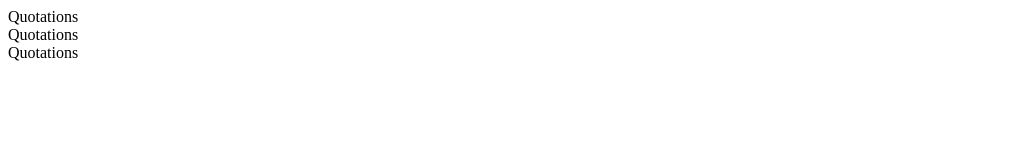
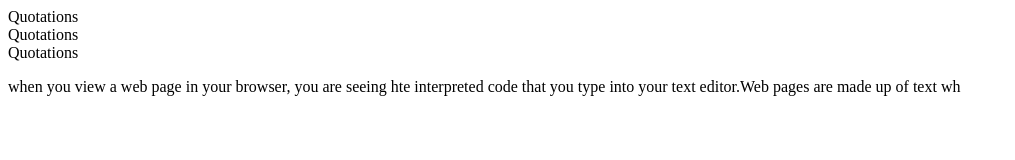
Before and after one commit to jadeh7/jadeh7.github.io, a plain HTML site: page HTMLPages/Guided1.html in a window 1280 px wide. Shown: the whole page, without its empty margins (0-1015 px from the left). Drawn offline with Linux system fonts and the light colour scheme.

Commit message:
Update Guided1.html

```diff
--- a/HTMLPages/Guided1.html
+++ b/HTMLPages/Guided1.html
@@ -34,3 +34,4 @@
 <article>
 </article>
 </body>
+<p>when you view a web page in your browser, you are seeing hte interpreted code that you type into your text editor.Web pages are made up of text wh
```
